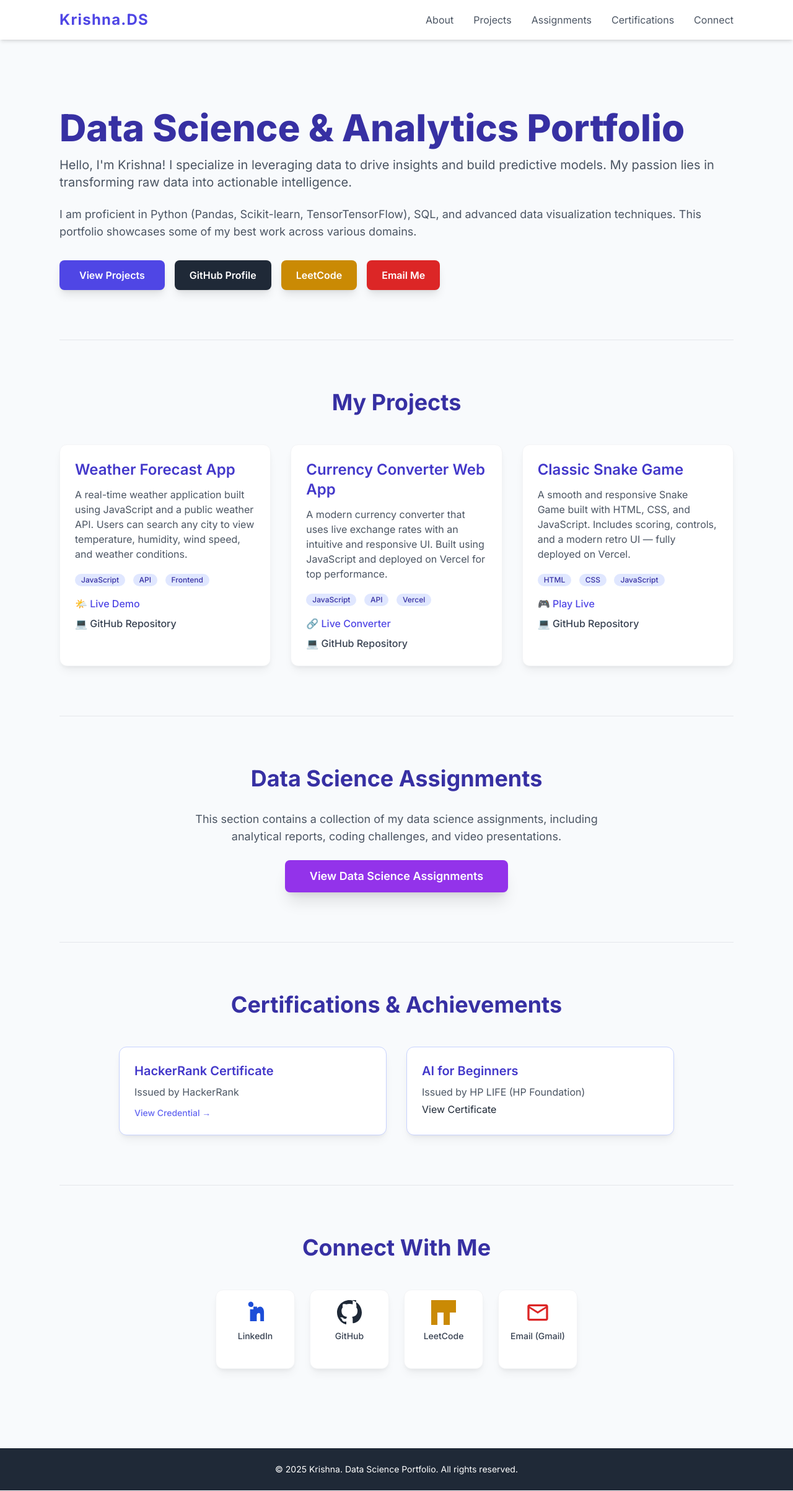
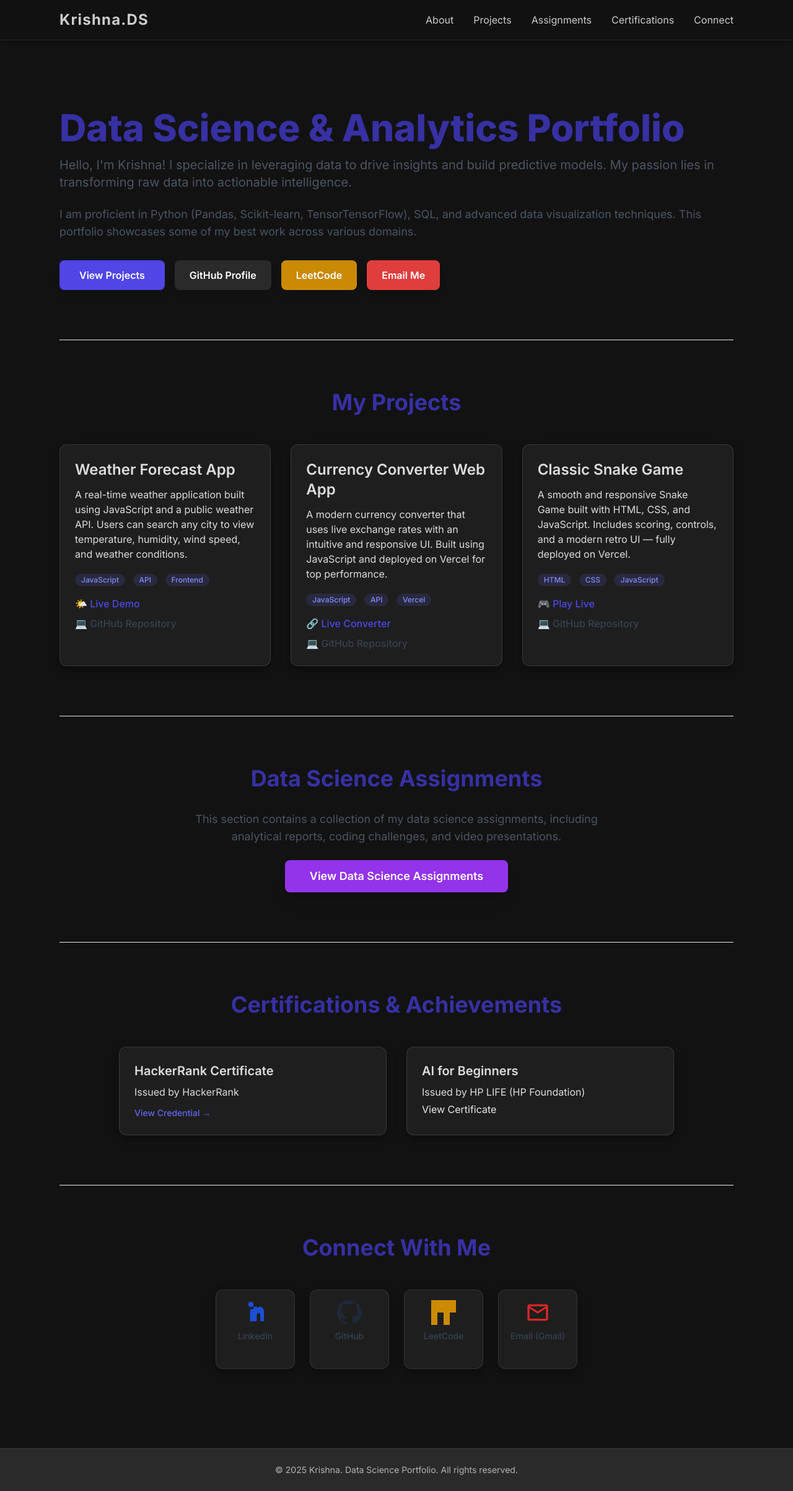
Before and after one commit to krishnaacodes/portfolio, a plain HTML site: page index.html in a window 1280 px wide. Shown: the whole page at 62% size. Drawn offline with nearby package versions, Linux system fonts and the light colour scheme.

```diff
--- a/index.html
+++ b/index.html
@@ -7,50 +7,111 @@
     <!-- Load Tailwind CSS -->
     <script src="https://cdn.tailwindcss.com"></script>
 <style>
-        /* Custom styles for aesthetic enhancements */
     @import url('https://fonts.googleapis.com/css2?family=Inter:wght@100..900&display=swap');
 
     body {
         font-family: 'Inter', sans-serif;
-            background-color: #f8fafc; /* Light gray background */
+        background-color: #121212 !important;  /* Softer dark */
+        color: #e8e8e8 !important;             /* Brighter readable text */
     }
 
-        .scroll-mt-20 {
-            scroll-margin-top: 5rem; /* For smooth scrolling offset due to fixed navbar */
+    /* Navbar */
+    nav {
+        background-color: rgba(18,18,18,0.85) !important;
+        backdrop-filter: blur(8px);
+        border-bottom: 1px solid rgba(255,255,255,0.08);
+    }
+    nav a {
+        color: #cccccc !important;
+    }
+    nav a:hover {
+        color: #6366f1 !important;
     }
 
-        /* Custom shadow for cards */
+    /* Cards */
     .card-shadow {
-            box-shadow: 0 10px 15px -3px rgba(0, 0, 0, 0.05), 0 4px 6px -2px rgba(0, 0, 0, 0.05);
+        background-color: #1e1e1e !important; /* lighter than black */
+        border: 1px solid rgba(255,255,255,0.12) !important;
+        box-shadow: 0 6px 16px rgba(0,0,0,0.35) !important;
+    }
+    .card-shadow:hover {
+        box-shadow: 0 0 14px rgba(99,102,241,0.18) !important;
+        transform: translateY(-3px);
     }
 
-        /* Responsive Iframe container for 16:9 aspect ratio */
-        .video-responsive {
-            overflow: hidden;
-            padding-bottom: 56.25%; /* 16:9 */
-            position: relative;
-            height: 0;
-            margin-bottom: 1.5rem;
-            border-radius: 0.5rem;
+    /* Project card text */
+    #projects p,
+    #projects h3,
+    #certifications p,
+    #certifications h3 {
+        color: #dddddd !important;
     }
 
-        .video-responsive iframe {
-            left: 0;
-            top: 0;
-            height: 100%;
-            width: 100%;
-            position: absolute;
-            border: 0;
+    /* Badges */
+    .bg-indigo-100 {
+        background-color: rgba(99,102,241,0.15) !important;
+        color: #818cf8 !important;
     }
 
-        /* Style for social icons */
+    /* Buttons */
+    .bg-indigo-600 {
+        background-color: #4f46e5 !important;
+    }
+    .bg-indigo-600:hover {
+        background-color: #4338ca !important;
+    }
+
+    .bg-gray-800 {
+        background-color: #2a2a2a !important;
+    }
+    .bg-gray-800:hover {
+        background-color: #3a3a3a !important;
+    }
+
+    .bg-red-600 {
+        background-color: #e03d3d !important;
+    }
+    .bg-red-600:hover {
+        background-color: #c53030 !important;
+    }
+
+    /* Connect Section Cards */
     .icon {
-            transition: transform 0.2s;
+        background-color: #1e1e1e !important;
+        border: 1px solid rgba(255,255,255,0.10) !important;
     }
     .icon:hover {
-            transform: scale(1.1);
+        transform: scale(1.05);
+        border-color: #6366f1 !important;
+        box-shadow: 0 0 18px rgba(99,102,241,0.18);
+    }
+
+    /* Video Container */
+    .video-responsive {
+        border: 1px solid rgba(255,255,255,0.12) !important;
+    }
+
+    /* Assignment Page */
+    #assignments-page {
+        background-color: #121212 !important;
+        color: #e8e8e8 !important;
+    }
+
+    /* Assignment cards */
+    #assignment-categories-view .card-shadow {
+        background-color: #1c1c1c !important;
+        border: 1px solid rgba(255,255,255,0.14) !important;
+    }
+
+    /* Footer */
+    footer {
+        background-color: #181818 !important;
+        border-top: 1px solid rgba(255,255,255,0.08);
+        color: #b3b3b3 !important;
     }
 </style>
+
+
 </head>
 <body class="text-gray-800">
 
```
Lines whose indentation alone changed are shown as unchanged.
